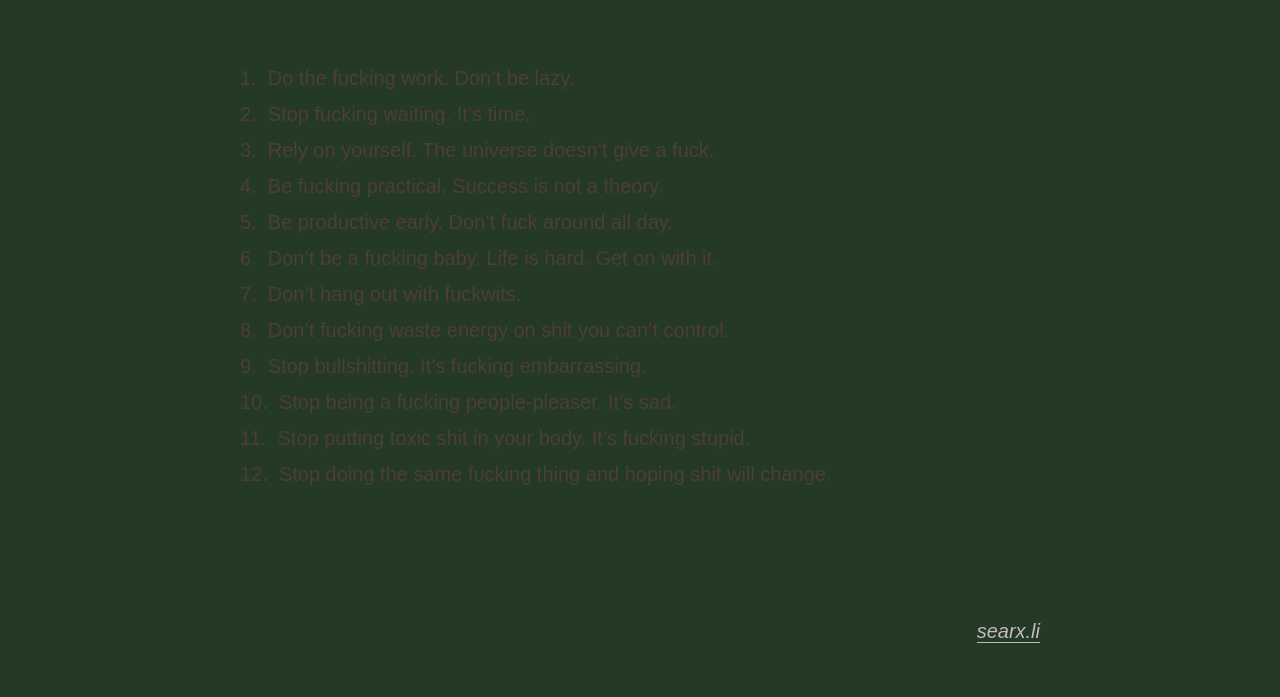
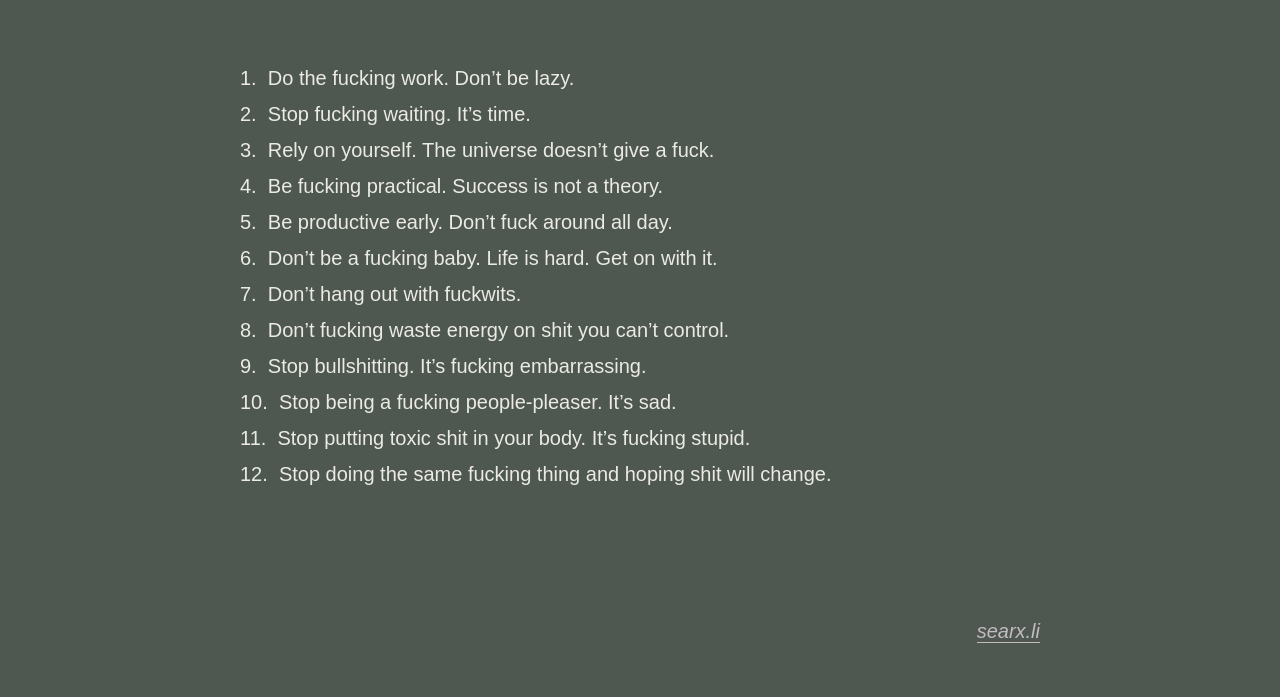
Before and after one commit to capa77/capa77.github.io, a plain HTML site: page index.html in a window 1280 px wide. Shown: the part 157-854 px from the top of the page. Drawn offline with Linux system fonts and the light colour scheme.

Commit message:
Update Style.css

```diff
--- a/Style.css
+++ b/Style.css
@@ -1,5 +1,5 @@
 body {
-	background: #253927;
+	background: #4E5851;
 }
 h1 {
 	color: #C3BBBF;
@@ -35,7 +35,7 @@ h3 {
 }
 
 p {
-	color: #4E3F30;
+	color: #EBEBE3;
 	font-family: LatoRegular, Arial, Helvetica;
 	font-size: 20px;
 	font-weight: 500;
```
